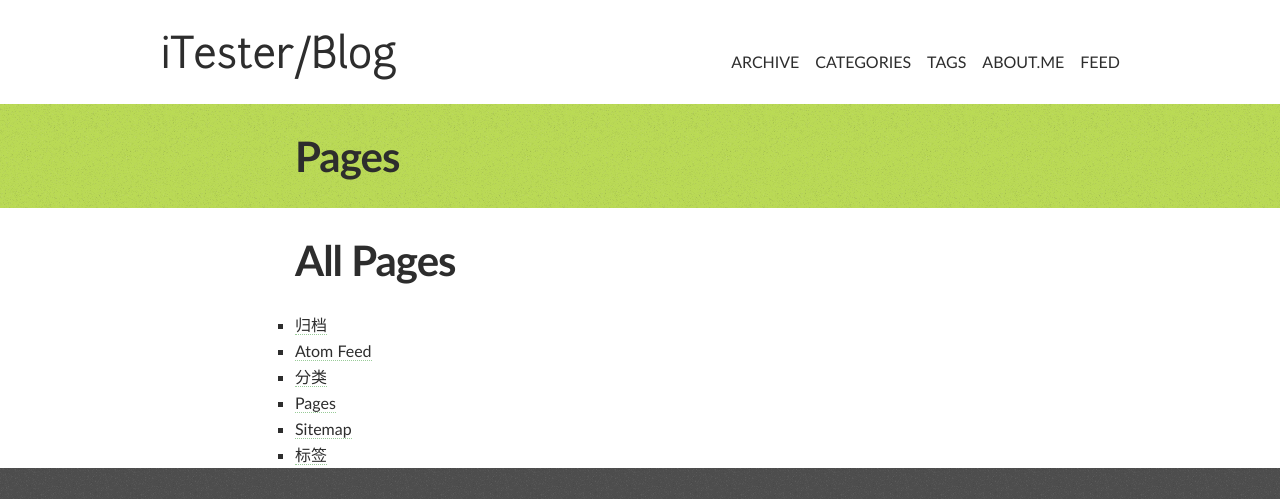
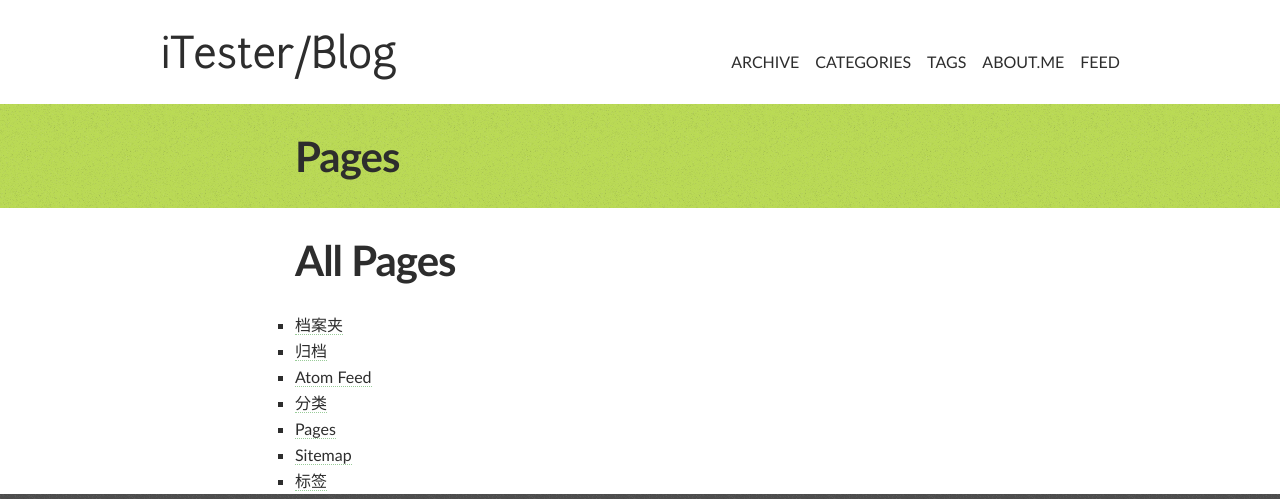
Before and after one commit to sunfanwu/itester.github.com, a Jekyll site: the page built from pages.html, in a window 1280 px wide. Shown: the top 499 px of the page. Built offline with Jekyll 4.4.1, drawn with Linux system fonts in a browser that asks for light colours; Markdown is read by kramdown in place of the engine named in the settings; comment, search, counter and statistics services are not loaded.

Commit message:
fix about title

```diff
--- a/about.html
+++ b/about.html
@@ -1,6 +1,6 @@
 ---
 layout: page
-title: "档案夹
+title: "档案夹"
 group: navigation
 ---
 {% include setup %}
```
